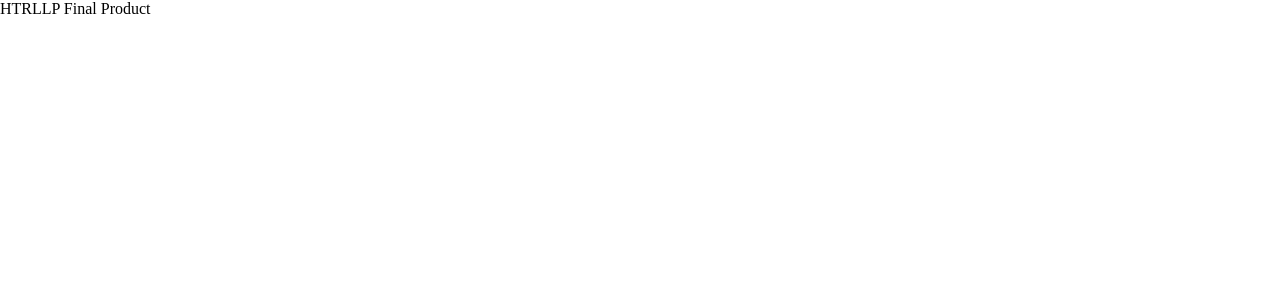
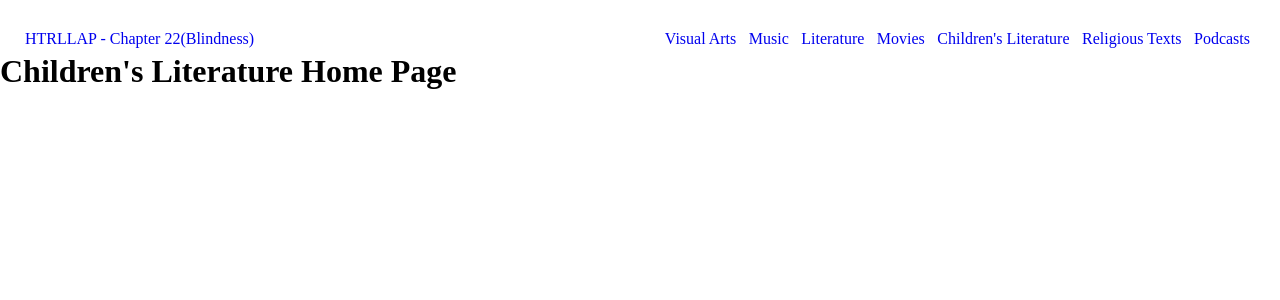
Before and after one commit to Archytas3435/HTRLLP22, a React (Create React App) app in the folder htrllp-final-product/: page /childrenliterature in a window 1280 px wide. Shown: the top 300 px of the page. Built offline with nearby package versions, Linux system fonts and the light colour scheme.

Commit message:
routing setup

```diff
--- a/htrllp-final-product/src/App.js
+++ b/htrllp-final-product/src/App.js
@@ -1,10 +1,37 @@
-import React from 'react';
-import './style.css';
+import React from "react";
+import "./style.css";
+import Navbar from "./Navbar";
+import { Route, Routes } from "react-router-dom";
+import ChildrensLiterature from "./Components/ChildrensLiterature";
+import Literature from "./Components/Literature";
+import Movies from "./Components/Movies";
+import Music from "./Components/Music";
+import Podcasts from "./Components/Podcasts";
+import ReligiousTexts from "./Components/ReligiousTexts";
+import VisualArts from "./Components/VisualArts";
+import Home from "./Home";
 
 export default function App() {
   return (
     <div className="App">
-      HTRLLP Final Product
+      <div className="nav-bar">
+        <Navbar />
+      </div>
+      <div className="pages">
+        <Routes>
+          <Route path = "/" element = {<Home />}></Route>
+          <Route path="/visualarts" element={<VisualArts />}></Route>
+          <Route path="/music" element={<Music />}></Route>
+          <Route path="/literature" element={<Literature />}></Route>
+          <Route path="/movies" element={<Movies />}></Route>
+          <Route
+            path="/childrenliterature"
+            element={<ChildrensLiterature />}
+          ></Route>
+          <Route path="/religioustexts" element={<ReligiousTexts />}></Route>
+          <Route path="/podcasts" element={<Podcasts />}></Route>
+        </Routes>
+      </div>
     </div>
   );
 }
--- /dev/null
+++ b/htrllp-final-product/src/Components/ChildrensLiterature.js
@@ -0,0 +1,10 @@
+import React, {useState} from 'react'
+
+export default function ChildrensLiterature() {
+
+  const [view, setView] = useState(false);
+
+  return (
+    <h1>Children's Literature Home Page</h1>
+  )
+}
--- /dev/null
+++ b/htrllp-final-product/src/Components/Literature.js
@@ -0,0 +1,10 @@
+import React, {useState} from 'react'
+
+export default function Literature() {
+
+  const [view, setView] = useState(false);
+
+  return (
+    <h1>Literature Home Page</h1>
+  )
+}
--- /dev/null
+++ b/htrllp-final-product/src/Components/Movies.js
@@ -0,0 +1,10 @@
+import React, {useState} from 'react'
+
+export default function Movies() {
+
+  const [view, setView] = useState(false);
+
+  return (
+    <h1>Movies Home Page</h1>
+  )
+}
--- /dev/null
+++ b/htrllp-final-product/src/Components/Music.js
@@ -0,0 +1,10 @@
+import React, {useState} from 'react'
+
+export default function Music() {
+
+  const [view, setView] = useState(false);
+
+  return (
+    <h1>Music Home Page</h1>
+  )
+}
--- /dev/null
+++ b/htrllp-final-product/src/Components/Podcasts.js
@@ -0,0 +1,10 @@
+import React, {useState} from 'react'
+
+export default function Podcasts() {
+
+  const [view, setView] = useState(false);
+
+  return (
+    <h1>Podcasts Home Page</h1>
+  )
+}
--- /dev/null
+++ b/htrllp-final-product/src/Components/ReligiousTexts.js
@@ -0,0 +1,10 @@
+import React, {useState} from 'react'
+
+export default function ReligiousTexts() {
+
+  const [view, setView] = useState(false);
+
+  return (
+    <h1>Religious Texts Home Page</h1>
+  )
+}
--- /dev/null
+++ b/htrllp-final-product/src/Components/VisualArts.js
@@ -0,0 +1,10 @@
+import React, {useState} from 'react'
+
+export default function VisualArts() {
+
+  const [view, setView] = useState(false);
+
+  return (
+    <h1>Visual Arts Home Page</h1>
+  )
+}
--- /dev/null
+++ b/htrllp-final-product/src/Home.js
@@ -0,0 +1,9 @@
+import React from 'react'
+
+export default function Home() {
+  return (
+    <h1>
+      This is the landing page.
+    </h1>
+  )
+}
--- /dev/null
+++ b/htrllp-final-product/src/Navbar.js
@@ -0,0 +1,39 @@
+import React from "react";
+import { Link } from "react-router-dom";
+
+export default function Navbar() {
+  return (
+    <div className="navigation">
+      <div className="navigation--header">
+        <header>
+          <Link to = "/" className="header">HTRLLAP - Chapter 22(Blindness)</Link>
+        </header>
+      </div>
+      <div className="nav--elements">
+        <ul className="nav--list">
+          <li className="nav--list--item">
+            <Link to = "/visualarts">Visual Arts</Link>
+          </li>
+          <li className="nav--list--item">
+            <Link to = "/music">Music</Link>
+          </li>
+          <li className="nav--list--item">
+            <Link to = "/literature">Literature</Link>
+          </li>
+          <li className="nav--list--item">
+            <Link to = "/movies">Movies</Link>
+          </li>
+          <li className="nav--list--item">
+            <Link to = "/childrenliterature">Children's Literature</Link>
+          </li>
+          <li className="nav--list--item">
+            <Link to = "religioustexts">Religious Texts</Link>
+          </li>
+          <li className="nav--list--item">
+            <Link to = "/podcasts">Podcasts</Link>
+          </li>
+        </ul>
+      </div>
+    </div>
+  );
+}
--- a/htrllp-final-product/src/index.js
+++ b/htrllp-final-product/src/index.js
@@ -1,10 +1,13 @@
-import React from 'react';
-import ReactDOM from 'react-dom/client';
-import App from './App';
+import React from "react";
+import ReactDOM from "react-dom/client";
+import App from "./App";
+import { BrowserRouter} from "react-router-dom";
 
-const root = ReactDOM.createRoot(document.getElementById('root'));
+const root = ReactDOM.createRoot(document.getElementById("root"));
 root.render(
   <React.StrictMode>
-    <App />
+    <BrowserRouter>
+      <App />
+    </BrowserRouter>
   </React.StrictMode>
 );
--- a/htrllp-final-product/src/style.css
+++ b/htrllp-final-product/src/style.css
@@ -4,3 +4,36 @@
   box-sizing: border-box;
   scroll-behavior: smooth;
 }
+
+a {
+  text-decoration: none;
+}
+
+.navigation {
+  display: flex;
+  justify-content: space-between;
+  align-items: center;
+  margin-top: 25px;
+}
+
+.navigation--header{
+  margin-left: 25px;
+}
+
+ul > li{
+  list-style-type: none;
+}
+
+.nav--list{
+  display: flex;
+  gap: 12.5px;
+  margin: 5px;
+}
+
+.nav--elements {
+  margin-right: 25px;
+}
+
+.header .nav--list--item{
+  color: #000;
+}
```
